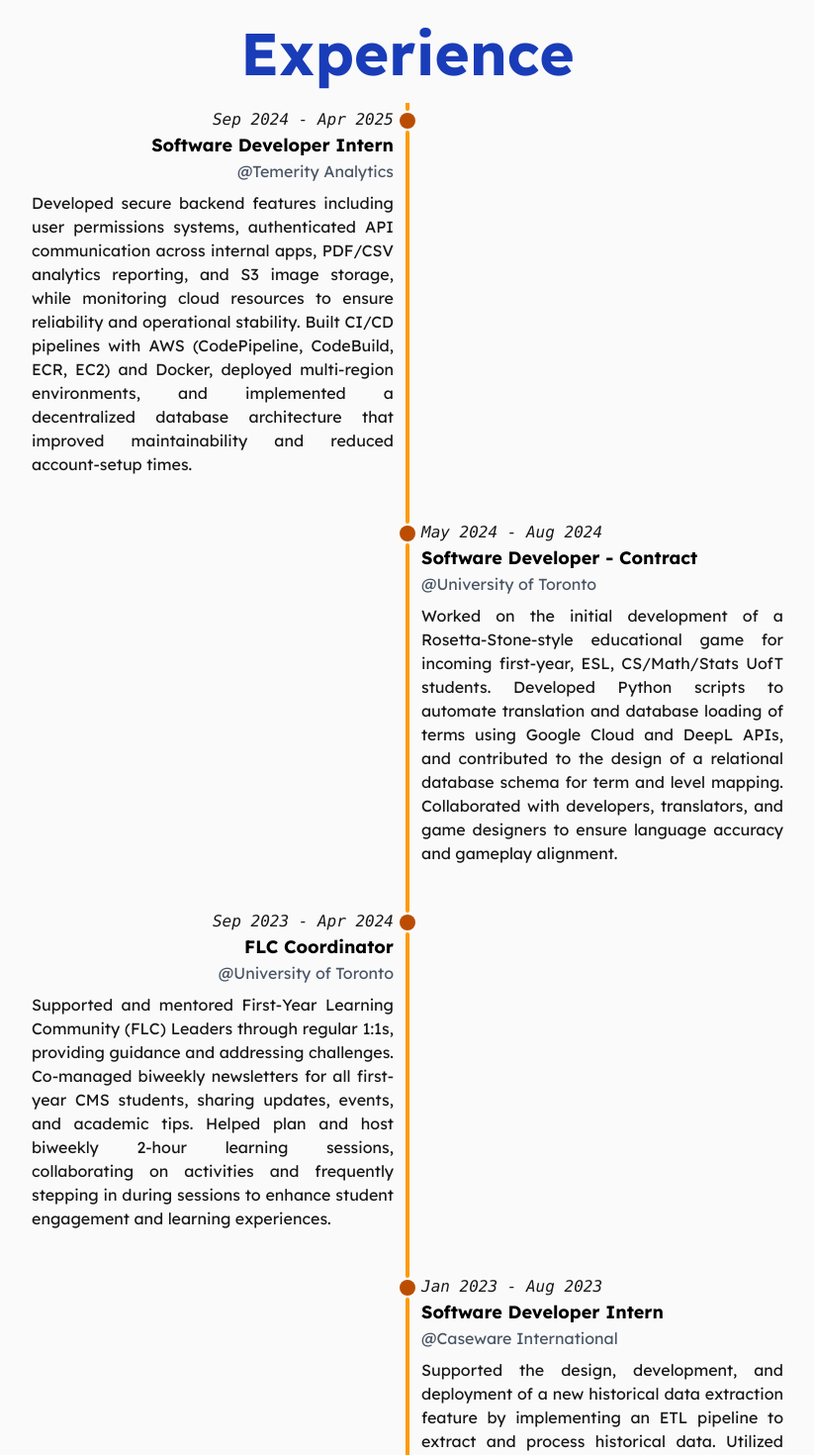
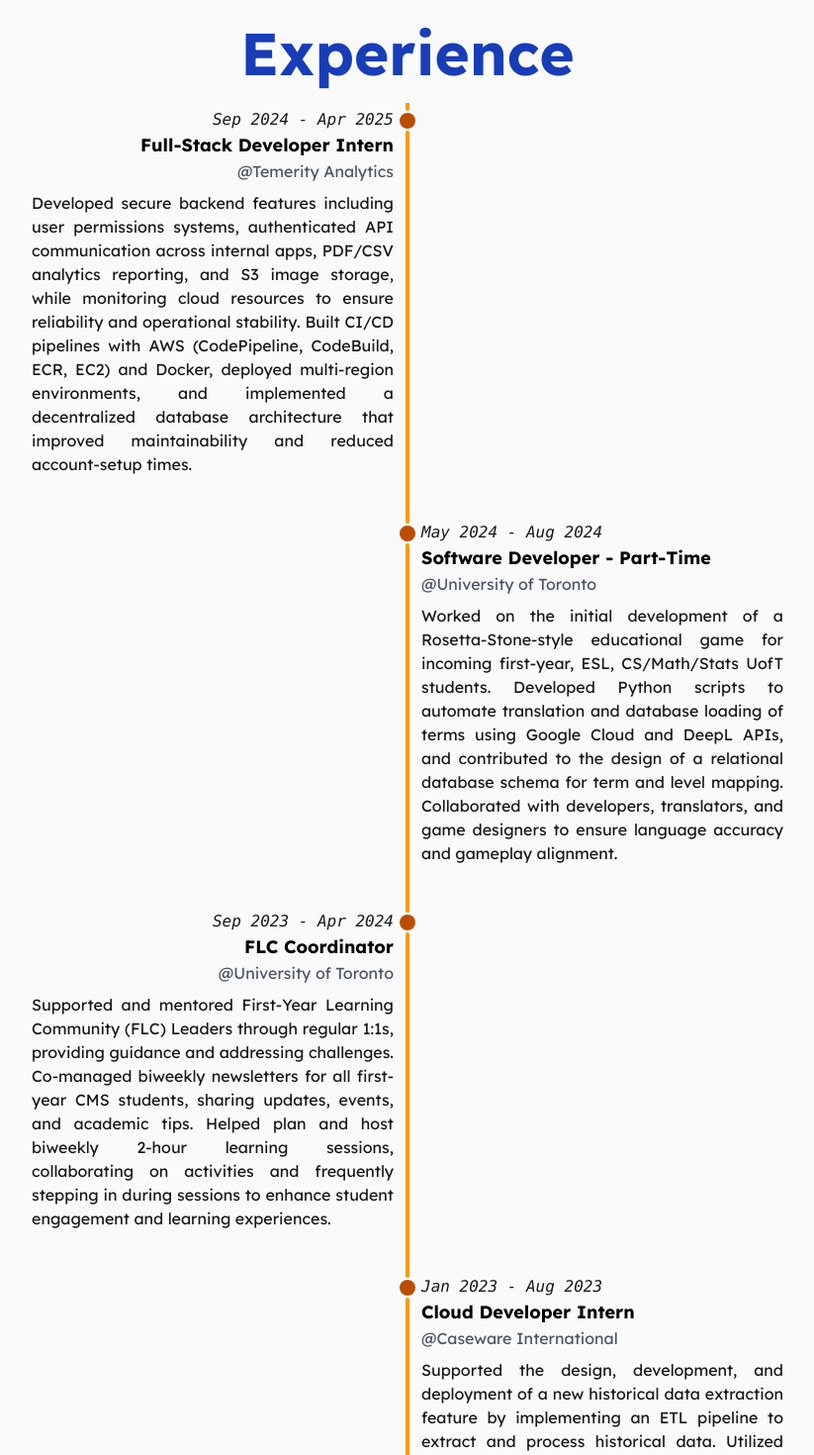
Before and after one commit to matiasjacob25/website-v1, a Next.js app: page / in a window 1280 px wide. Shown: the part 1580-3050 px from the top of the page at 99% size, without its empty margins (228-1051 px from the left). Built offline with nearby package versions, Linux system fonts and the light colour scheme; a web font is replaced by a local one.

Commit message:
updated resume and timeline headings

```diff
--- a/src/components/timeline.tsx
+++ b/src/components/timeline.tsx
@@ -4,14 +4,14 @@ import { easeOut, motion } from "framer-motion";
 const experiences = [
   {
     date: "Sep 2024 - Apr 2025",
-    title: "Software Developer Intern",
+    title: "Full-Stack Developer Intern",
     company: "Temerity Analytics",
     description: "Developed secure backend features including user permissions systems, authenticated API communication across internal apps, PDF/CSV analytics reporting, and S3 image storage, while monitoring cloud resources to ensure reliability and operational stability. Built CI/CD pipelines with AWS (CodePipeline, CodeBuild, ECR, EC2) and Docker, deployed multi-region environments, and implemented a decentralized database architecture that improved maintainability and reduced account-setup times.",
     skills: ["Python", "Typescript", "AWS", "Docker", "Django", "PostgreSQL"]
   },
   {
     date: "May 2024 - Aug 2024",
-    title: "Software Developer - Contract",
+    title: "Software Developer - Part-Time",
     company: "University of Toronto",
     description: "Worked on the initial development of a Rosetta-Stone-style educational game for incoming first-year, ESL, CS/Math/Stats UofT students. Developed Python scripts to automate translation and database loading of terms using Google Cloud and DeepL APIs, and contributed to the design of a relational database schema for term and level mapping. Collaborated with developers, translators, and game designers to ensure language accuracy and gameplay alignment.",
     skills: ["Python", "NextJS", "MySQL", "Google Cloud", "DeepL"]
@@ -25,7 +25,7 @@ const experiences = [
   },
   {
     date: "Jan 2023 - Aug 2023",
-    title: "Software Developer Intern",
+    title: "Cloud Developer Intern",
     company: "Caseware International",
     description: "Supported the design, development, and deployment of a new historical data extraction feature by implementing an ETL pipeline to extract and process historical data. Utilized AWS services including Lambda, Glue, SNS, SQS, RDS, and Step Functions to support cloud infrastructure and automated workflows. Integrated multiple Angular UI components and maintained API documentation using Redocly, ensuring smooth communication between backend services and frontend applications.",
     skills: []
```
Also changed, not shown: 1 other file (tests, documents, lock files or other folders).
